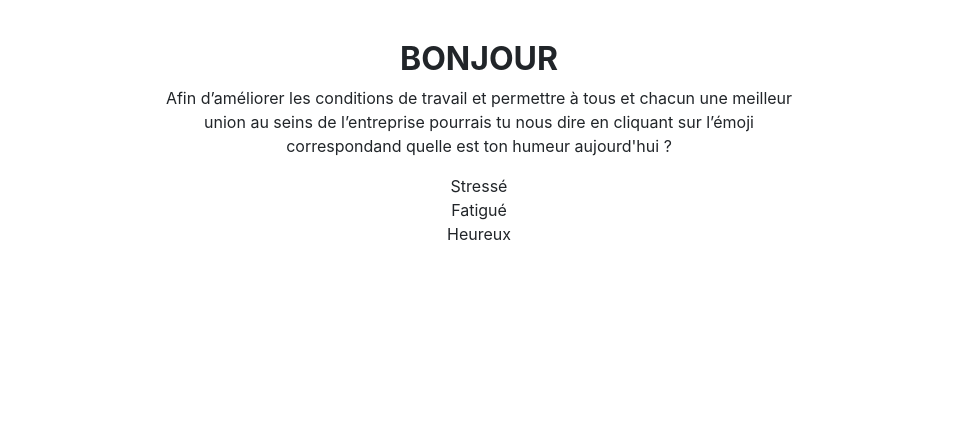
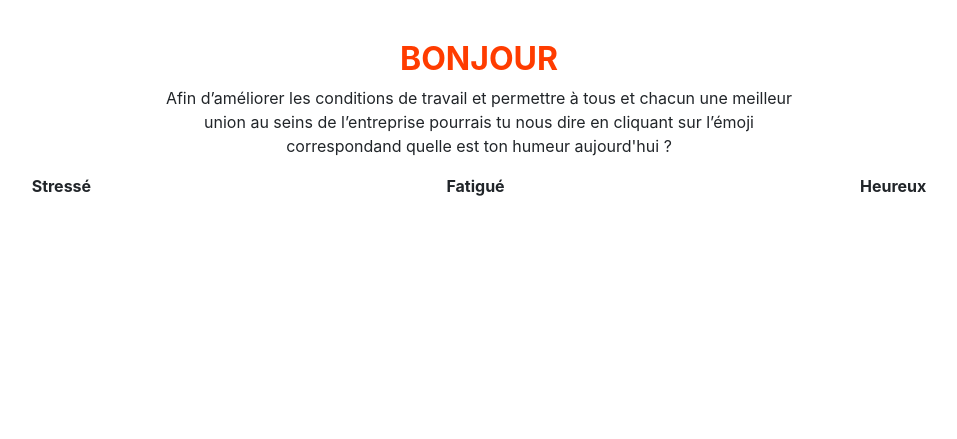
Before and after one commit to skyrebel/softrh, a PHP site: page /choice.html in a window 1280 px wide. Shown: the top 439 px of the page, without its empty margins (161-1118 px from the left). Run offline with PHP 8.4, Linux system fonts and the light colour scheme; a map, chart or similar area stays blank; some libraries are stand-ins or nearby versions.

Commit message:
last modifs

```diff
--- a/choice.html
+++ b/choice.html
@@ -40,15 +40,16 @@
                         <h2 class="bonjour text-uppercase text-center font-weight-bold"> bonjour</h2>
 
                         <p class="text-center">Afin d’améliorer les conditions de travail et permettre à tous et chacun
-                            une meilleur<br>
-                            union au seins de l’entreprise pourrais tu nous dire en cliquant sur l’émoji<br>
+                            une meilleur<br>union au seins de l’entreprise pourrais tu nous dire en cliquant sur l’émoji<br>
                             correspondand quelle est ton humeur aujourd'hui ?</p>
                     </div>
                 </div>
             </div>
-            <a class="d-flex justify-content-center">Stressé</a>
-            <a class="d-flex justify-content-center">Fatigué</a>
-            <a class="d-flex justify-content-center">Heureux</a>
+            <div class="d-flex flex-row bd-highlight justify-content-center justify-content-around">
+            <div class="flex-row font-weight-bold ">Stressé</div>
+            <div class="flex-row font-weight-bold">Fatigué</div>
+            <div class="flex-row font-weight-bold">Heureux</div>
+        </div>
         </div>
     </section>
 
--- a/hybrid-admin-free-web-template/chart.html
+++ b/hybrid-admin-free-web-template/chart.html
@@ -14,7 +14,11 @@
     <link href="assets/css/custom-styles.css" rel="stylesheet" />
      <!-- Google Fonts-->
    <link href='http://fonts.googleapis.com/css?family=Open+Sans' rel='stylesheet' type='text/css' />
+   <link rel="stylesheet" href="style.css">
+
 </head>
+
+
 <body>
     <div id="wrapper">
         <nav class="navbar navbar-default top-navbar" role="navigation">
--- a/style.css
+++ b/style.css
@@ -35,3 +35,8 @@ body{
 #choice-emoji{
     background-color: white;
 }
+
+.bonjour{
+
+    color: #FF3C00 ;
+}
```
